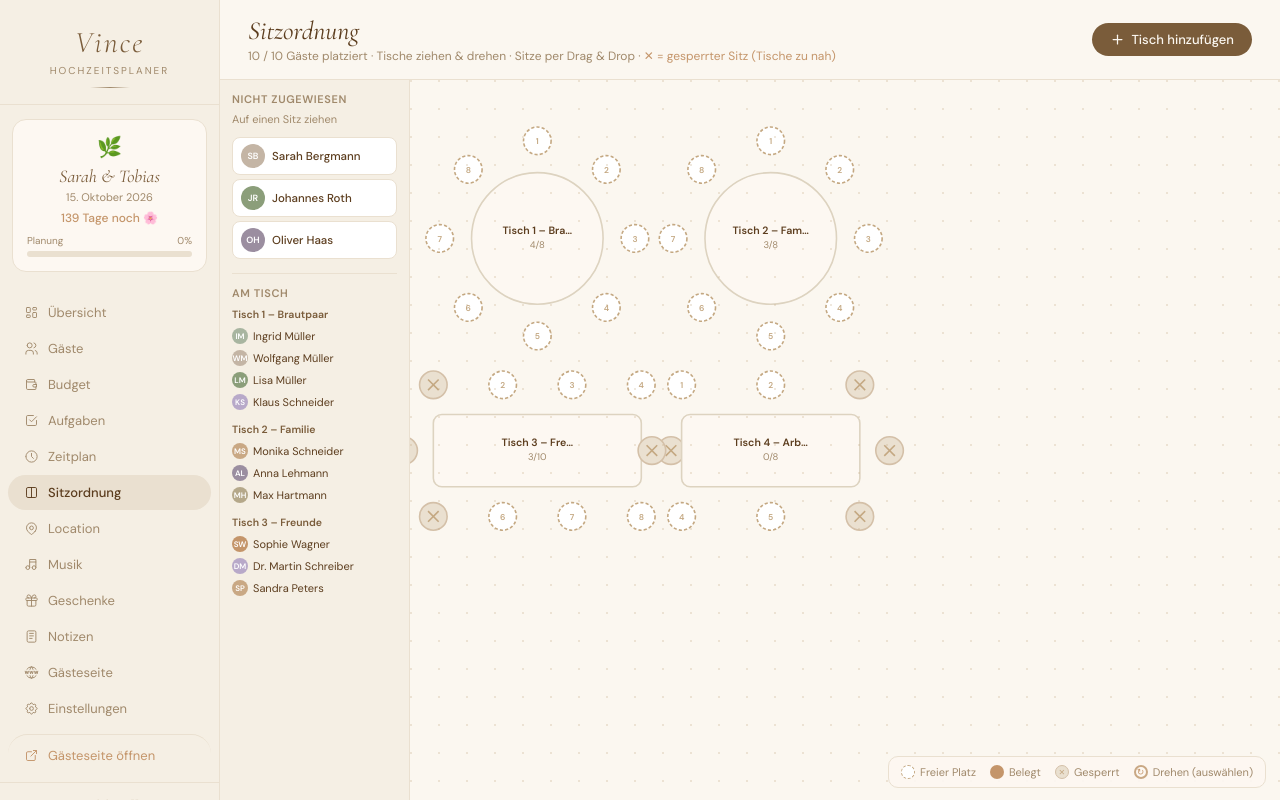
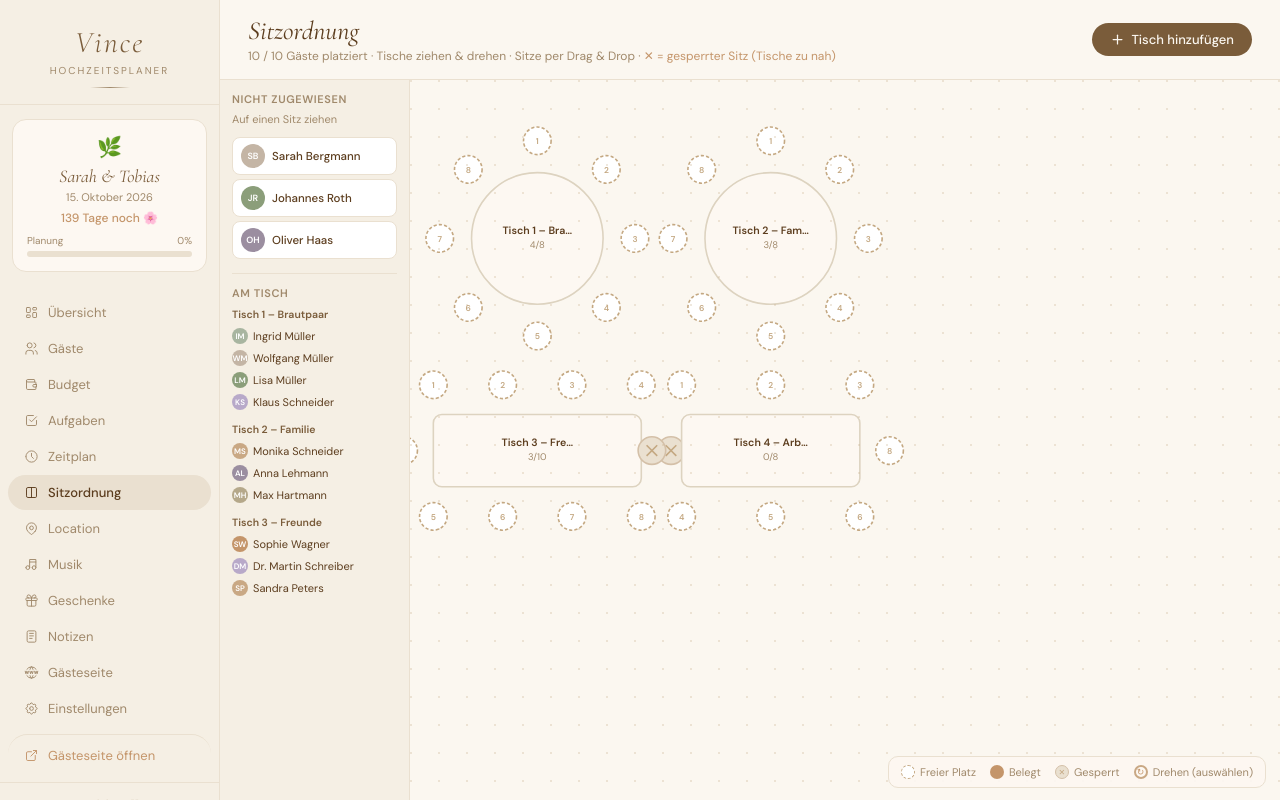
Before and after one commit to TanerTops/Wedding, a React (Vite) app: page /seating in a window 1280 px wide. Built offline with nearby package versions, Linux system fonts and the light colour scheme.

Commit message:
Update Seating.jsx

```diff
--- a/src/pages/Seating.jsx
+++ b/src/pages/Seating.jsx
@@ -137,110 +137,78 @@ function getOBBSeparation(t1, t2) {
 function getBlockedSeats(tables) {
   const blocked = {};
 
+  // Helper: is a world-space point inside a table's padded footprint?
+  function pointInsideTable(wx, wy, table, extraPad = SEAT_R) {
+    const { rx, ry } = getTableDims(table.shape, table.seats);
+    const rot = deg2rad(table.rotation || 0);
+    const dx = wx - table.x, dy = wy - table.y;
+    const cos = Math.cos(-rot), sin = Math.sin(-rot);
+    const lx = dx * cos - dy * sin;
+    const ly = dx * sin + dy * cos;
+    return Math.abs(lx) < rx + extraPad && Math.abs(ly) < ry + extraPad;
+  }
+
+  // Helper: is a seat on the HEAD END (short side, ±X in local space) of its own table?
+  function isHeadSeat(wx, wy, table) {
+    const { rx } = getTableDims(table.shape, table.seats);
+    const rot = deg2rad(table.rotation || 0);
+    const dx = wx - table.x, dy = wy - table.y;
+    const cos = Math.cos(-rot), sin = Math.sin(-rot);
+    const lx = dx * cos - dy * sin;
+    // Head = seat is at the short ends of the rect (large |lx|)
+    return Math.abs(lx) > rx * 0.55;
+  }
+
+  // Check every pair of non-round tables
   for (let i = 0; i < tables.length; i++) {
     const t1 = tables[i];
     if (t1.shape === 'round') continue;
+    const { rx: rx1, ry: ry1 } = getTableDims(t1.shape, t1.seats);
     const seats1 = getWorldSeats(t1);
-    const { rx: rx1, ry: ry1 } = getTableDims(t1.shape, t1.seats);
-    const rot1 = deg2rad(t1.rotation || 0);
 
     for (let j = 0; j < tables.length; j++) {
       if (i === j) continue;
       const t2 = tables[j];
       if (t2.shape === 'round') continue;
-
-      // Quick cull
-      const ddx = t1.x - t2.x, ddy = t1.y - t2.y;
-      if (Math.sqrt(ddx*ddx + ddy*ddy) > (Math.max(rx1,ry1) + Math.max(...Object.values(getTableDims(t2.shape,t2.seats)))) * 2 + 80) continue;
-
-      const rot2 = deg2rad(t2.rotation || 0);
       const { rx: rx2, ry: ry2 } = getTableDims(t2.shape, t2.seats);
 
-      // Are the two tables actually touching/overlapping?
-      // Check if any corner of t1 is inside t2 (rough touching test)
-      const corners1 = getTableCorners(t1);
-      let tablesTouching = false;
-      for (const corner of corners1) {
-        const cdx = corner.x - t2.x, cdy = corner.y - t2.y;
-        const cos2 = Math.cos(-rot2), sin2 = Math.sin(-rot2);
-        const clx = cdx*cos2 - cdy*sin2, cly = cdx*sin2 + cdy*cos2;
-        if (Math.abs(clx) < rx2 + 8 && Math.abs(cly) < ry2 + 8) { tablesTouching = true; break; }
-      }
-      if (!tablesTouching) {
-        // Also check seats of t1 vs t2 body
-        for (const seat of seats1) {
-          const sdx = seat.wx - t2.x, sdy = seat.wy - t2.y;
-          const cos2 = Math.cos(-rot2), sin2 = Math.sin(-rot2);
-          const slx = sdx*cos2 - sdy*sin2, sly = sdx*sin2 + sdy*cos2;
-          if (Math.abs(slx) < rx2 + SEAT_R + 2 && Math.abs(sly) < ry2 + SEAT_R + 2) { tablesTouching = true; break; }
-        }
-      }
-      if (!tablesTouching) continue;
+      // Quick distance cull
+      const ddx = t1.x - t2.x, ddy = t1.y - t2.y;
+      if (Math.sqrt(ddx * ddx + ddy * ddy) > (Math.max(rx1, ry1) + Math.max(rx2, ry2)) * 2 + 90) continue;
 
-      // Determine which SIDE of t2 is facing t1 (to identify head vs long contact)
-      // Vector from t2 centre to t1 centre in t2 local space
-      const vecDx = t1.x - t2.x, vecDy = t1.y - t2.y;
-      const cos2 = Math.cos(-rot2), sin2 = Math.sin(-rot2);
-      const localVx = vecDx*cos2 - vecDy*sin2;
-      const localVy = vecDx*sin2 + vecDy*cos2;
-      // Is contact on left/right (head ends) or top/bottom (long sides) of t2?
-      const contactOnHead2 = Math.abs(localVx) > Math.abs(localVy); // head = short ends = ±X axis for rect
+      // For each seat of t1: check if it's inside t2's footprint
+      seats1.forEach((seat, si) => {
+        if (!pointInsideTable(seat.wx, seat.wy, t2)) return;
 
-      seats1.forEach((seat, si) => {
-        const sdx = seat.wx - t2.x, sdy = seat.wy - t2.y;
-        const slx = sdx*cos2 - sdy*sin2, sly = sdx*sin2 + sdy*cos2;
+        const head = isHeadSeat(seat.wx, seat.wy, t1);
 
-        // Is this seat physically overlapping t2?
-        const pad = SEAT_R;
-        const inside = Math.abs(slx) < rx2 + pad && Math.abs(sly) < ry2 + pad;
-        if (!inside) return;
-
-        // Is this a head seat of t1?
-        // In t1 local space, head seats are on the ±X ends (short dimension for rect)
-        const s1dx = seat.wx - t1.x, s1dy = seat.wy - t1.y;
-        const cos1 = Math.cos(-rot1), sin1 = Math.sin(-rot1);
-        const s1lx = s1dx*cos1 - s1dy*sin1;
-        const isHeadSeat1 = Math.abs(s1lx) > rx1 * 0.55;
-
-        if (isHeadSeat1) {
-          // Head seat on t1: block it (touching another table at the head = Kopfende)
+        if (head) {
+          // HEAD END RULE: only block THIS seat (the one physically overlapping)
+          // Do NOT mirror-block the opposite t2 seat
           blocked[`${t1.id}_${si}`] = true;
         } else {
-          // Long-side seat: only block the ONE seat that overlaps, not both sides
-          // The seat on t1 that is inside t2 = it's physically in the gap = block it
+          // LONG SIDE RULE (Mitte): block THIS seat AND find+block the closest t2 seat facing it
           blocked[`${t1.id}_${si}`] = true;
+
+          // Find the nearest t2 seat to this seat and block it too (the "mirror" seat)
+          const seats2 = getWorldSeats(t2);
+          let minDist = Infinity, minIdx = -1;
+          seats2.forEach((s2, si2) => {
+            const d = Math.hypot(s2.wx - seat.wx, s2.wy - seat.wy);
+            if (d < minDist) { minDist = d; minIdx = si2; }
+          });
+          // Only mirror-block if the closest t2 seat is itself inside t1
+          if (minIdx >= 0 && pointInsideTable(seats2[minIdx].wx, seats2[minIdx].wy, t1)) {
+            blocked[`${t2.id}_${minIdx}`] = true;
+          }
         }
       });
-
-      // Now handle head-end blocking of t2 seats when t1's head end pushes into t2
-      // Vector from t1 to t2 in t1 local space
-      const vecDx2 = t2.x - t1.x, vecDy2 = t2.y - t1.y;
-      const cos1 = Math.cos(-rot1), sin1 = Math.sin(-rot1);
-      const localVx1 = vecDx2*cos1 - vecDy2*sin1;
-      // t1's head end is facing t2 if |localVx1| > |localVy1|
-      const localVy1 = vecDx2*sin1 + vecDy2*cos1;
-      const t1HeadFacingT2 = Math.abs(localVx1) > Math.abs(localVy1);
-
-      if (t1HeadFacingT2) {
-        // Also block head-end seats of t2 that face t1
-        const seats2 = getWorldSeats(t2);
-        const { rx: rx2b } = getTableDims(t2.shape, t2.seats);
-        seats2.forEach((seat, si) => {
-          const s2dx = seat.wx - t2.x, s2dy = seat.wy - t2.y;
-          const cos2b = Math.cos(-rot2), sin2b = Math.sin(-rot2);
-          const s2lx = s2dx*cos2b - s2dy*sin2b;
-          const isHeadSeat2 = Math.abs(s2lx) > rx2b * 0.55;
-          if (isHeadSeat2) {
-            // Check if this head end is the one facing t1
-            const sameDir = (s2lx * (-localVx)) > 0; // seat is on the side facing t1
-            if (sameDir) blocked[`${t2.id}_${si}`] = true;
-          }
-        });
-      }
     }
   }
+
   return blocked;
 }
+
 
 export default function Seating() {
   const [seating, setSeating] = useState(() => {
```
